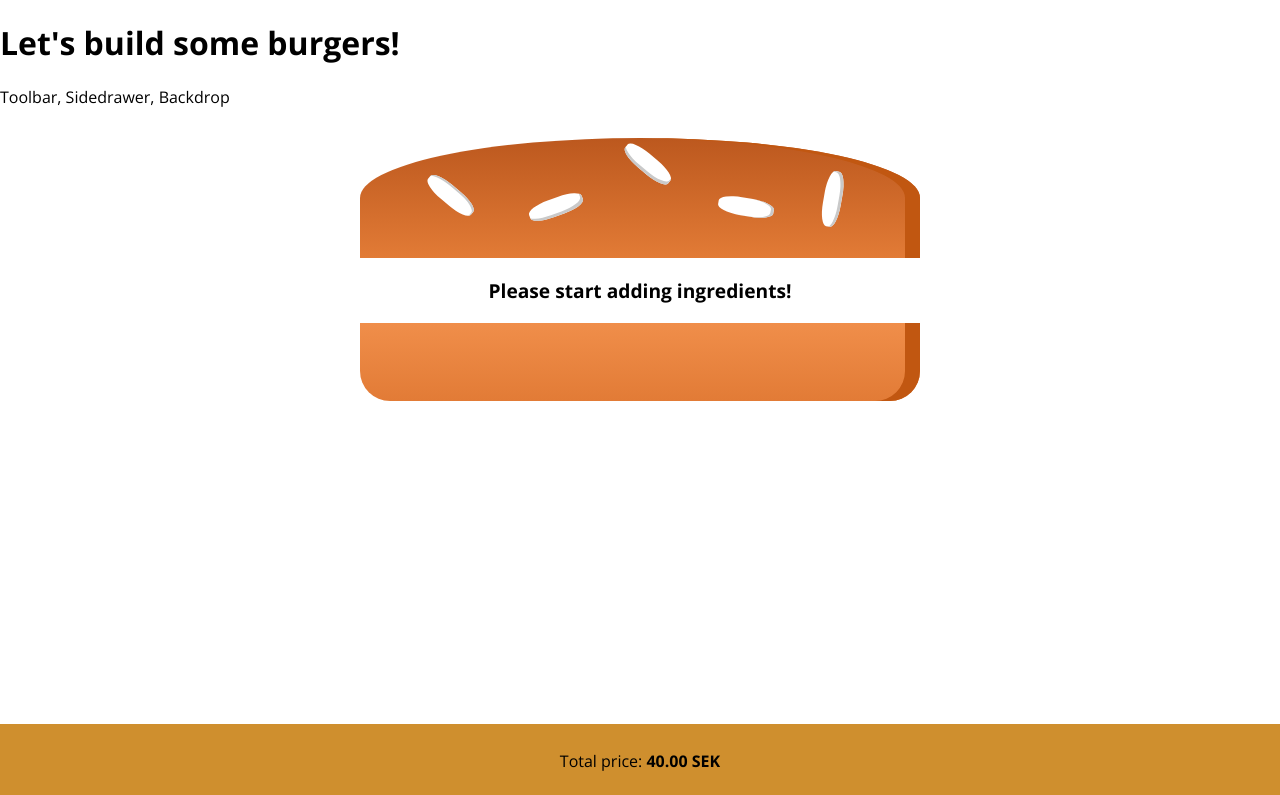
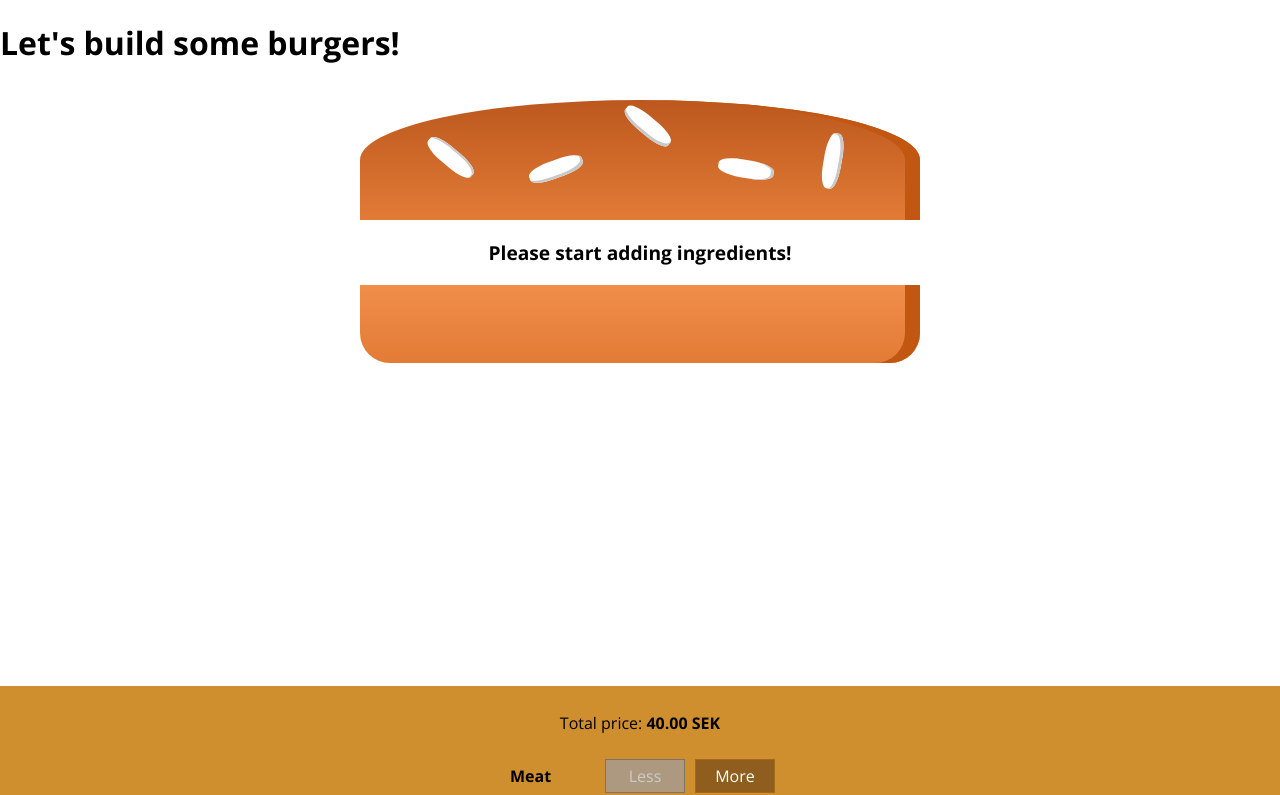
Before and after one commit to janko101/burger-builder-app, a React (Create React App) app: page / in a window 1280 px wide. Shown: the top 795 px of the page. Built offline with nearby package versions, Linux system fonts and the light colour scheme.

Commit message:
Adds a func component Toolbar and hard codes it's elements

```diff
--- a/src/Components/Layout.jsx
+++ b/src/Components/Layout.jsx
@@ -4,7 +4,7 @@ import classes from "./Layout.module.css";
 const Layout = (props) => {
   return (
     <>
-      <div>Toolbar, Sidedrawer, Backdrop</div>
+      <div></div>
       <main className={classes.Content}>{props.children}</main>
     </>
   );
```
Also changed, not shown: src/Components/Toolbar.jsx (added, +15 -0 lines).
